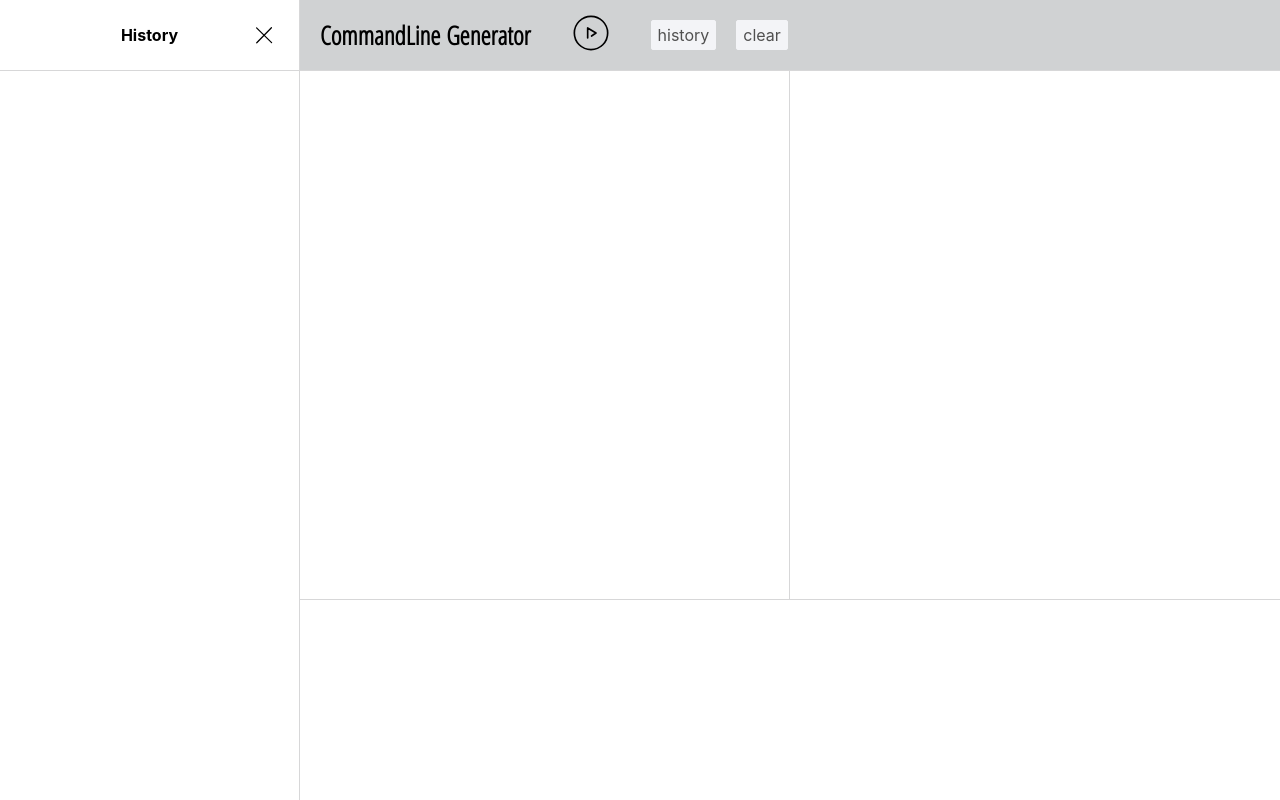
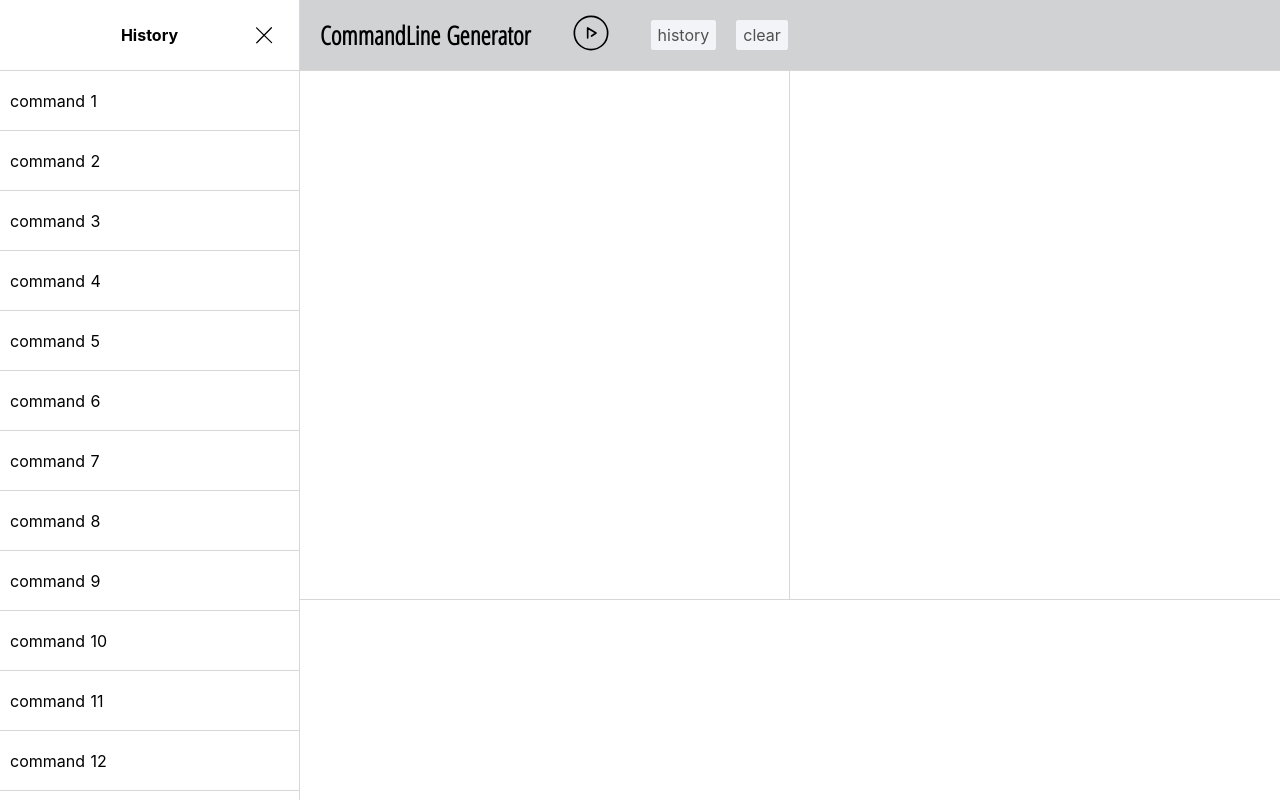
Before and after one commit to mbyk/CommandLineGenerator, a Nuxt app: page / in a window 1280 px wide. Both pictures are taken after a click on the element "history". Built offline with nearby package versions, Linux system fonts and the light colour scheme.

Commit message:
履歴のリスト表示対応

```diff
--- a/components/History.vue
+++ b/components/History.vue
@@ -11,6 +11,11 @@
 			</div>
 		</div>
 		<div class="historyList">
+			<div class="historyItemWrapper">
+				<div class="historyItem" v-for="i in 12" v-bind:key="i">
+					command {{ i }}
+				</div>
+			</div>
 		</div>
 	</div>
 </template>
@@ -48,8 +53,36 @@ export default {
 
 .historyList {
 	width: 100%;
+	border-top: 1px solid #d7d7d8;
 	flex: 1;
-	border-top: 1px solid #d7d7d8;
+	display: flex;
+	flex-direction: column;
+	overflow-y: auto;
+	position: relative;
+}
+
+.historyItemWrapper {
+	position: absolute;
+	top: 0;
+	left: 0;
+	width: 100%;
+}
+
+.historyItem {
+	width: 100%;
+	height: 60px;
+	border-bottom: 1px solid #d7d7d8;
+	padding: 10px;
+	box-sizing: border-box;
+	-webkit-box-sizing: border-box;
+	-moz-box-sizing: border-box;
+	display: flex;
+	align-items: center;
+}
+
+.historyItem:hover {
+	background-color: #fc636b;
+	color: white;
 }
 
 .headerLeft {
```
